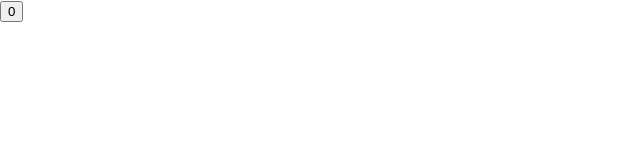
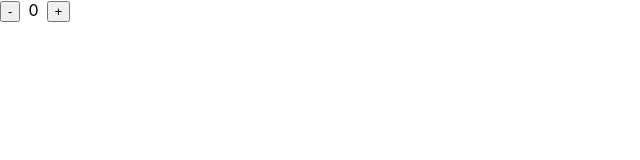
Before and after one commit to Sergeypervak/projectdos, a React (Create React App) app: page / in a window 1280 px wide. Shown: the top 160 px of the page, without its empty margins (0-640 px from the left). Built offline with nearby package versions, Linux system fonts and the light colour scheme.

Commit message:
counter is done

```diff
--- a/src/App.jsx
+++ b/src/App.jsx
@@ -2,15 +2,19 @@ import React,{useState} from "react";
 
 function App() {
   const [count, setCount] = useState (0);
-  const [loading, setLoading] = useState (false);
+
 
  const increment = () => {
   setCount(count + 1)
  }
-
+ const decrement = () => {
+  setCount(count - 1)
+ }
   return (
     <div className="App">
-      <button onClick={increment}>{count}</button>
+     <button onClick={decrement}>-</button >
+      <span style={{display: 'inline-block',margin: '0 0.5rem'}}>{count}</span>
+    <button onClick={increment}>+</button>
     </div>
   );
 }
```
Also changed, not shown: src/index.js (+3 -5 lines).
